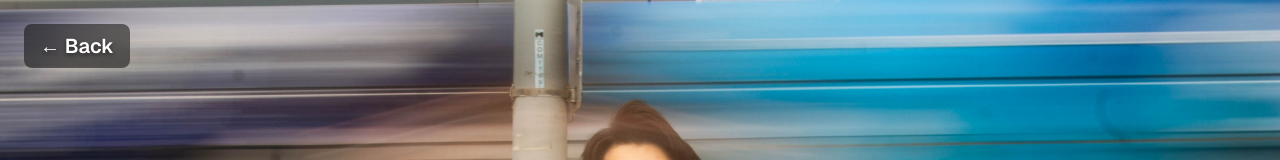
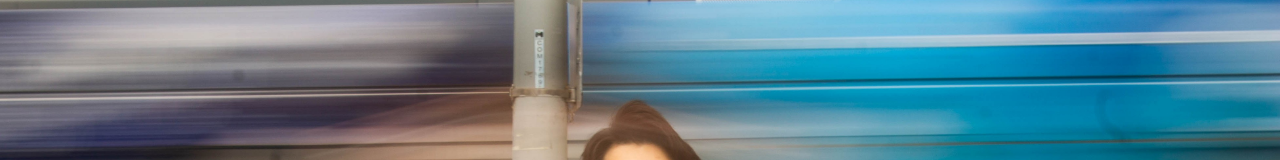
Before and after one commit to KevinChen2211/personal-portfolio, a Next.js app: page /gallery in a window 1280 px wide. Both pictures are taken after a click on the picture 799 px from the left and 480 px from the top of the page. Shown: the top 160 px of the page. Built offline with nearby package versions, Linux system fonts and the light colour scheme.

Commit message:
remove back button implement back with scroll

```diff
--- a/app/gallery/page.tsx
+++ b/app/gallery/page.tsx
@@ -37,6 +37,7 @@ export default function GalleryPage() {
     name: string;
     slug: string;
   } | null>(null);
+  const [showCollectionTitle, setShowCollectionTitle] = useState(true);
   const [expandedImageStyle, setExpandedImageStyle] = useState<{
     top: number;
     left: number;
@@ -177,13 +178,15 @@ export default function GalleryPage() {
      SHRINK EXPANDED IMAGE SEAMLESSLY
   ------------------------------- */
   const shrinkImage = () => {
-    if (expandedImageIndex === null) return;
+    if (expandedImageIndex === null || isClosing) return;
+    setShowCollectionTitle(false);
     const imageIndexToScroll = expandedImageIndex;
     const img = imageRefs.current[expandedImageIndex];
     if (!img) return;
 
     // Only translate the clicked image back to its current spot.
-    // Double-RAF to let any pending layout settle, then read the rect/objectPosition.
+    // Delay briefly so the title can fade before shrink begins, then double-RAF to read layout.
+    setTimeout(() => {
       requestAnimationFrame(() => {
         requestAnimationFrame(() => {
           const updatedImg = imageRefs.current[imageIndexToScroll];
@@ -213,10 +216,12 @@ export default function GalleryPage() {
             setExpandedImageStyle(null);
             setExpandedImageSrc(null);
             setExpandedCollection(null);
+            setShowCollectionTitle(true);
             setIsClosing(false);
           }, 1000);
         });
       });
+    }, 120);
   };
 
   /* -------------------------------
@@ -229,6 +234,19 @@ export default function GalleryPage() {
     window.addEventListener("keydown", handleEscape);
     return () => window.removeEventListener("keydown", handleEscape);
   }, [expandedImageIndex]);
+
+  /* -------------------------------
+     Shrink on wheel while expanded
+  ------------------------------- */
+  useEffect(() => {
+    const handleExpandedWheel = (e: WheelEvent) => {
+      if (expandedIndexRef.current === null || isClosing) return;
+      e.preventDefault();
+      shrinkImage();
+    };
+    window.addEventListener("wheel", handleExpandedWheel, { passive: false });
+    return () => window.removeEventListener("wheel", handleExpandedWheel);
+  }, [expandedImageIndex, isClosing]);
 
   return (
     <div
@@ -276,6 +294,7 @@ export default function GalleryPage() {
               setExpandedImageIndex(i);
               setExpandedImageSrc(src);
               setExpandedCollection(parseCollection(src));
+              setShowCollectionTitle(true);
               const currentObjectPosition =
                 getComputedStyle(img).objectPosition;
 
@@ -320,22 +339,13 @@ export default function GalleryPage() {
                 opacity: isClosing ? 0 : 1,
               }}
             />
-            <button
-              onClick={shrinkImage}
-              className="fixed top-6 left-6 text-xl font-semibold transition-all duration-300 hover:underline hover:translate-x-[-4px] px-4 py-2 rounded-lg backdrop-blur-sm"
-              style={{
-                color: "white",
-                zIndex: 60,
-                backgroundColor: "rgba(0,0,0,0.5)",
-                textShadow: "0 2px 4px rgba(0,0,0,0.5)",
-              }}
-            >
-              ← Back
-            </button>
             <Link
               href={`/gallery/collection/${expandedCollection.slug}`}
               className="fixed top-1/2 left-1/2 z-60 -translate-x-1/2 -translate-y-1/2 text-center text-4xl sm:text-5xl md:text-6xl font-bold tracking-tight transition-opacity duration-500 hover:opacity-80"
-              style={{ color: palette.text }}
+              style={{
+                color: palette.text,
+                opacity: showCollectionTitle ? 1 : 0,
+              }}
             >
               {expandedCollection.name}
             </Link>
```
Lines whose indentation alone changed are shown as unchanged.
